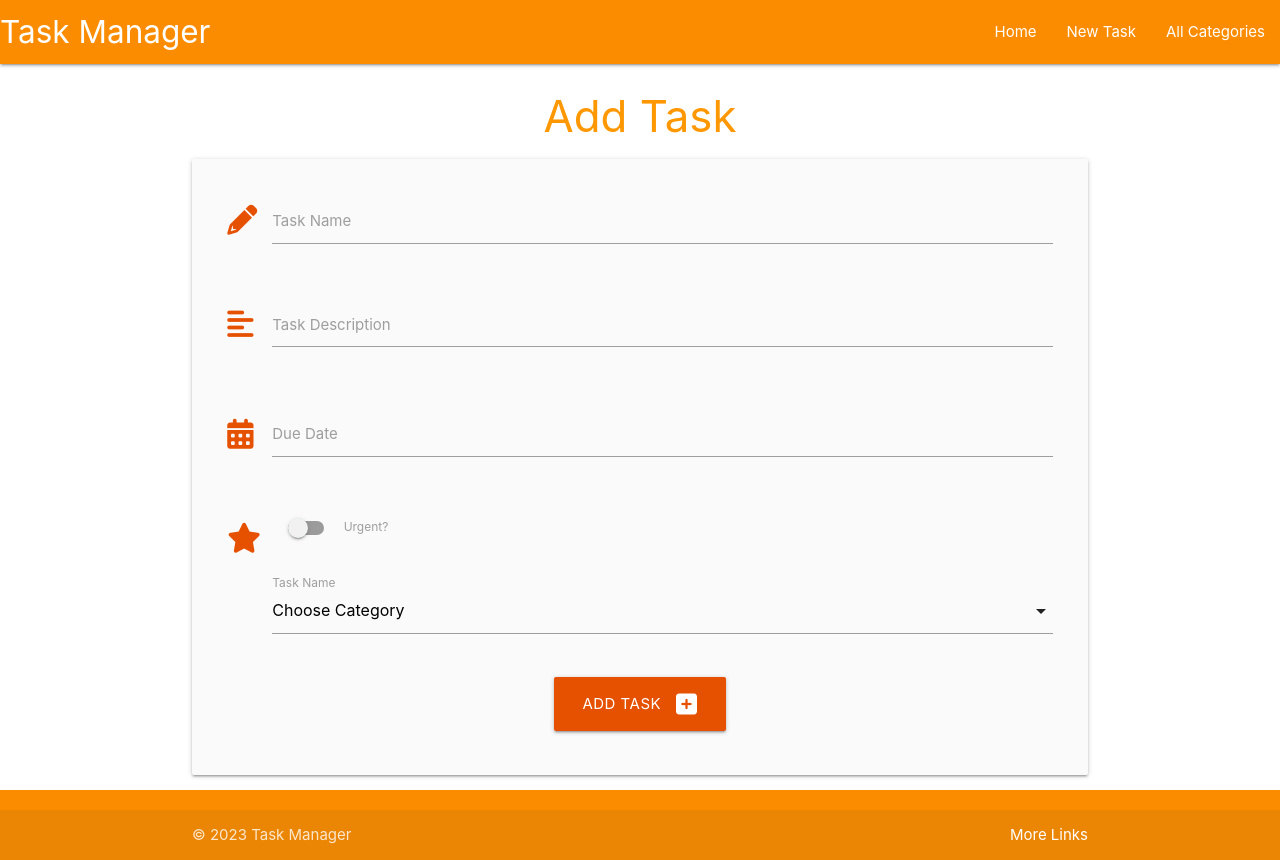
After one commit to Roybin0/flask-application, a Flask app: page /add_task in a window 1280 px wide. The commit adds this page. Run offline with Flask 2, Linux system fonts and the light colour scheme; data that the repository does not hold is empty.

Commit message:
Add new task functionality

```diff
--- a/taskmanager/routes.py
+++ b/taskmanager/routes.py
@@ -40,3 +40,20 @@ def delete_category(category_id):
     db.session.delete(category)
     db.session.commit()
     return redirect(url_for("categories"))
+
+
+@app.route("/add_task", methods=["GET", "POST"])
+def add_task():
+    categories = list(Category.query.order_by(Category.category_name).all())
+    if request.method == "POST":
+        task = Task(
+            task_name=request.form.get("task_name"),
+            task_description=request.form.get("task_description"),
+            is_urgent=bool(True if request.form.get("is_urgent") else False),
+            due_date=request.form.get("due_date"),
+            category_id=request.form.get("category_id")
+        )
+        db.session.add(task)
+        db.session.commit()
+        return redirect(url_for("home"))
+    return render_template("add_task.html", categories=categories)
--- a/taskmanager/static/js/script.js
+++ b/taskmanager/static/js/script.js
@@ -2,3 +2,16 @@ document.addEventListener('DOMContentLoaded', function() {
     let sidenav = document.querySelectorAll('.sidenav');
     M.Sidenav.init(sidenav);
   });
+
+  document.addEventListener('DOMContentLoaded', function () {
+    let datepicker = document.querySelectorAll('.datepicker');
+    M.Datepicker.init(datepicker, {
+      format: "dd mmm, yyyy",
+      i18n: {done: "Select"}
+    });
+  });
+
+  document.addEventListener('DOMContentLoaded', function() {
+    let selects = document.querySelectorAll('select');
+    M.FormSelect.init(selects);
+  });
--- /dev/null
+++ b/taskmanager/templates/add_task.html
@@ -0,0 +1,70 @@
+{% extends "base.html" %}
+{% block content %}
+
+<h3 class="orange-text darken-4 center-align">Add Task</h3>
+
+<div class="row card-panel grey lighten-5">
+    <form class="col s12" method="POST" action="{{ url_for('add_task') }}">
+        <!-- Task name -->
+        <div class="row">
+            <div class="input-field col s12">
+                <i class="fas fa-pencil-alt prefix orange-text text-darken-4"></i>
+                <input id="task_name" name="task_name" minlength="5" maxlength="50" type="text" class="validate" required>
+                <label for="task_name">Task Name</label>
+            </div>
+         </div>
+        <!-- Task description -->
+        <div class="row">
+            <div class="input-field col s12">
+                <i class="fas fa-align-left prefix orange-text text-darken-4"></i>
+                <textarea id="task_description" name="task_description" minlength="5" maxlength="50"
+                    type="text" class="materialize-textarea validate" required></textarea>
+                <label for="task_description">Task Description</label>
+            </div>
+         </div>
+        <!-- Due date -->
+        <div class="row">
+            <div class="input-field col s12">
+                <i class="fas fa-calendar-alt prefix orange-text text-darken-4"></i>
+                <input id="due_date" name="due_date" type="text" class="datepicker validate" required>
+                <label for="due_date">Due Date</label>
+            </div>
+         </div>
+        <!-- Urgency -->
+        <div class="row">
+            <div class="input-field col s12">
+                <div class="switch">
+                    <i class="fas fa-solid fa-star prefix orange-text text-darken-4"></i>
+                    <label for="is_urgent">
+                        <input id="is_urgent" name="is_urgent" type="checkbox">
+                        <span class="lever"></span>
+                        Urgent?
+                    </label>
+                </div>
+            </div>
+         </div>
+        <!-- Category ID  -->
+        <div class="row">
+            <div class="input-field col s12">
+                <i class="fas fa-folder_open prefix orange-text text-darken-4"></i>
+                <select id="category_id" name="category_id" class="validate" required>
+                    <option value="" disabled selected>Choose Category</option>
+                    {% for category in categories %}
+                        <option value="{{ category.id }}">{{ category.category_name }}</option>
+                    {% endfor %}
+                </select>
+                <label for="category_id">Task Name</label>
+            </div>
+         </div>
+         <!-- Submit button -->
+         <div class="row">
+            <div class="col s12 center-align">
+                <button type="submit" class="btn-large orange darken-4">
+                    Add Task <i class="fas fa-plus-square right"></i>
+                </button>
+            </div>
+         </div>
+    </form>
+</div>
+
+{% endblock %}
--- a/taskmanager/templates/base.html
+++ b/taskmanager/templates/base.html
@@ -18,7 +18,7 @@
                 <a href="#" data-target="mobile-demo" class="sidenav-trigger"><i class="fas fa-bars"></i></a>
                 <ul class="right hide-on-med-and-down">
                     <li><a href="{{ url_for('home') }}">Home</a></li>
-                    <li><a href="{{ url_for('home') }}">New Task</a></li>
+                    <li><a href="{{ url_for('add_task') }}">New Task</a></li>
                     <li><a href="{{ url_for('categories') }}">All Categories</a></li>
                 </ul>
             </div>
@@ -26,7 +26,7 @@
 
         <ul class="sidenav" id="mobile-demo">
             <li><a href="{{ url_for('home') }}">Home</a></li>
-            <li><a href="{{ url_for('home') }}">New Task</a></li>
+            <li><a href="{{ url_for('add_task') }}">New Task</a></li>
             <li><a href="{{ url_for('categories') }}">All Categories</a></li>
         </ul>
     </header>
--- a/taskmanager/templates/categories.html
+++ b/taskmanager/templates/categories.html
@@ -19,8 +19,8 @@
                 <span class="card-title">{{ category.category_name }}</span>
             </div>
             <div class="card-action">
-                <a href="{{ url_for('edit_category', category_id=category.id )}}" class="btn green accent-4">Edit</a>
-                <a href="{{ url_for('delete_category', category_id=category.id }}" class="btn red accent-4">Delete</a>
+                <a href="{{ url_for('edit_category', category_id=category.id) }}" class="btn green accent-4">Edit</a>
+                <a href="{{ url_for('delete_category', category_id=category.id) }}" class="btn red accent-4">Delete</a>
             </div>
         </div>
     </div>
```
Also changed, not shown: taskmanager/templates/tasks.html (+8 -0 lines).
